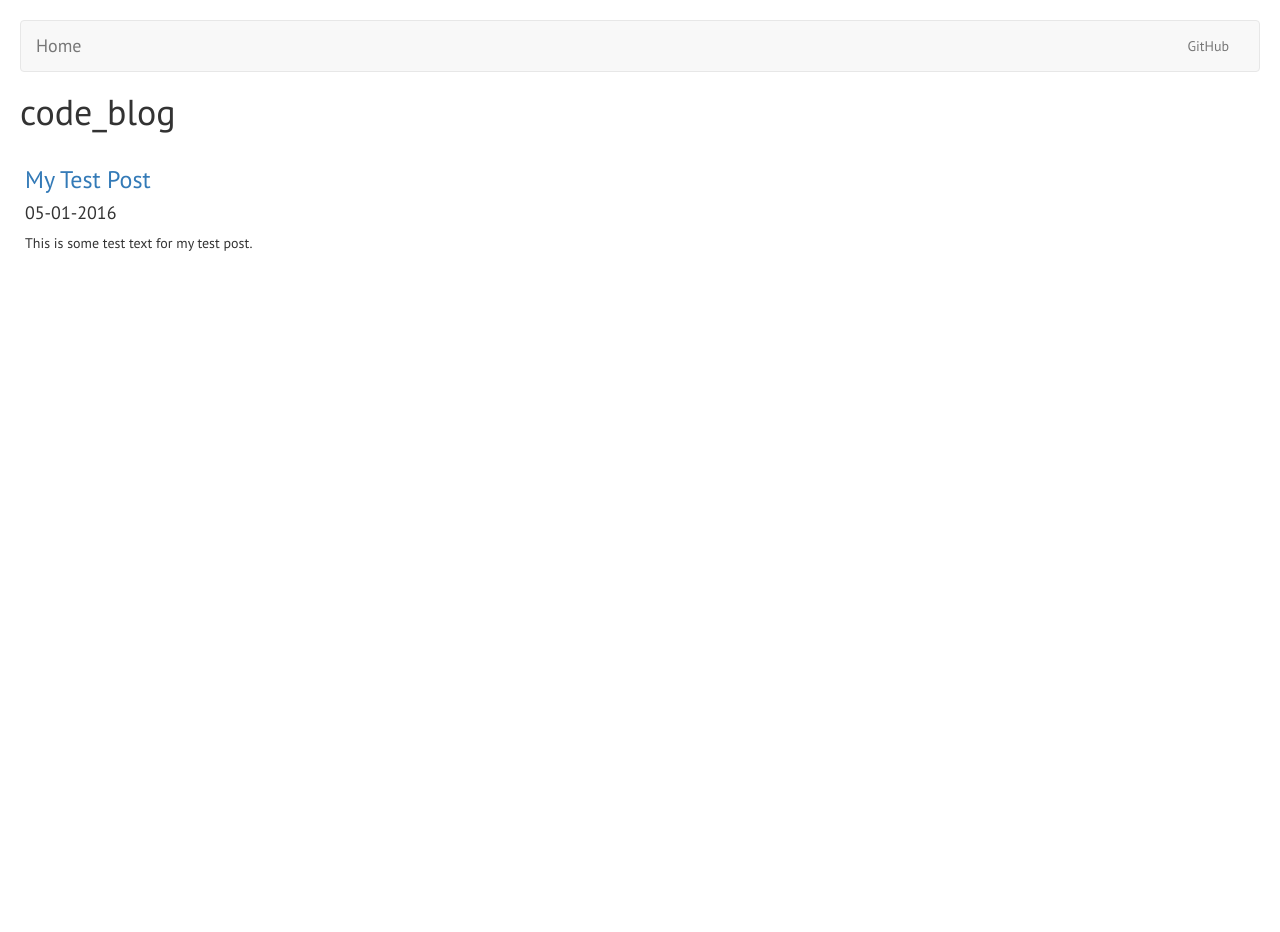
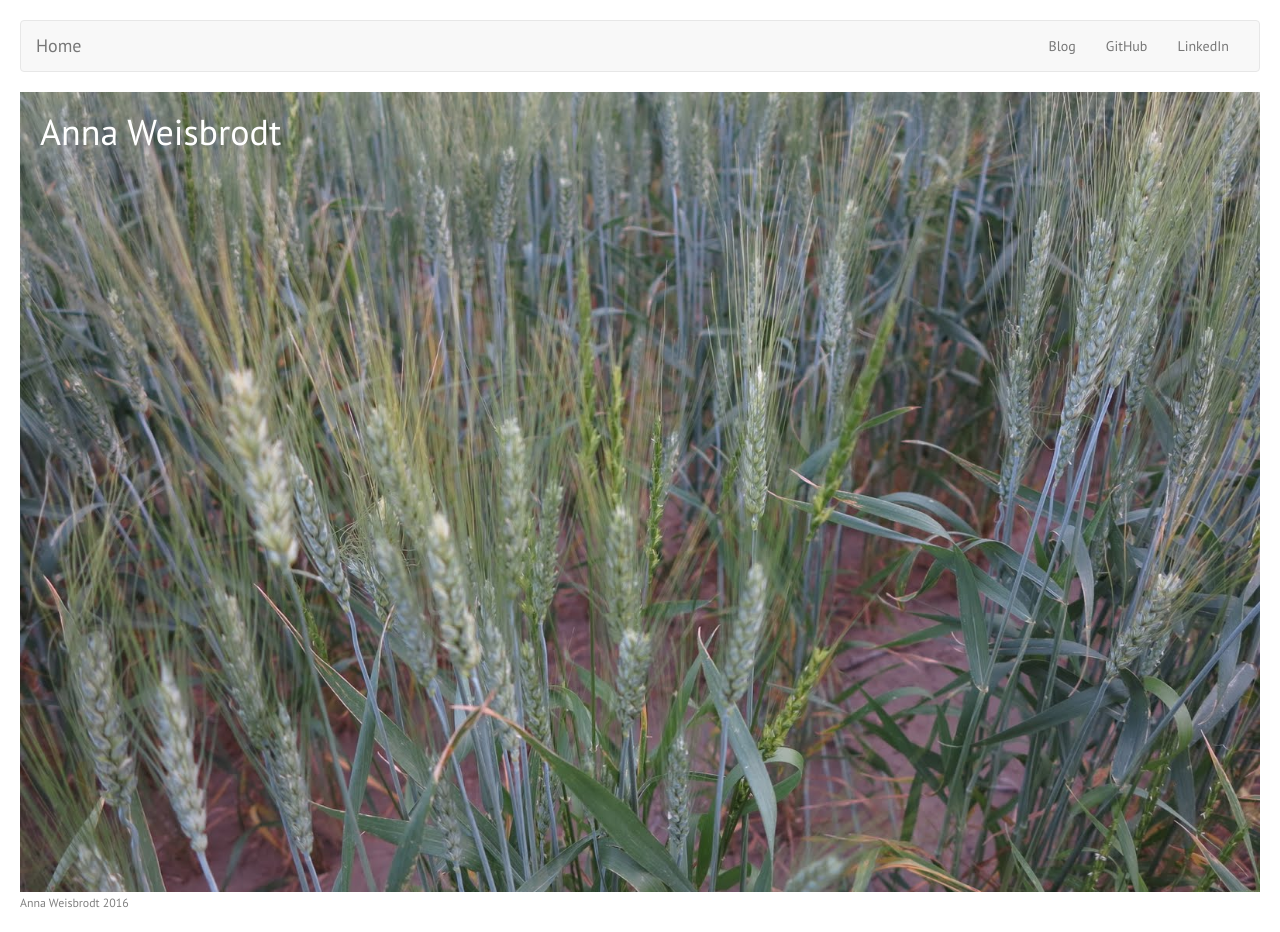
Before and after one commit to AnnaCW/AnnaCW.github.io, a Jekyll site: the page built from index.html, in a window 1280 px wide. Built offline with Jekyll 4.4.1, drawn with Linux system fonts in a browser that asks for light colours.

Commit message:
working on styling; added background image

```diff
--- a/_includes/footer.html
+++ b/_includes/footer.html
@@ -1,3 +1,5 @@
-    </div>
-  </body>
+    </body>
+  <footer>
+    <small> Anna Weisbrodt 2016 </small>
+  </footer>
 </html>
--- a/_includes/header.html
+++ b/_includes/header.html
@@ -16,7 +16,9 @@
               </div>
         <div class = "collapse navbar-collapse">
           <ul class = "nav navbar-nav navbar-right">
+            <li><a href="/blog">Blog</a></li>
             <li><a href="https://github.com/AnnaCW">GitHub</a></li>
+            <li><a href="https://www.linkedin.com/in/anna-weisbrodt-7b7a3776?trk=nav_responsive_tab_profile">LinkedIn</a></li>
           </ul>
         </div>
    </nav>
--- a/_posts/2016-05-01-test-post.html
+++ b/_posts/2016-05-01-test-post.html
@@ -4,6 +4,10 @@ layout: posts
 date: 2016-05-01
 ---
 
+<section>
+
 <p> This is some test text for my test post. </p>
 
-<img id="post_image" src="http://photosforclass.com/download/3432380537" alt="post_image">
+<img class="post_image" src="http://photosforclass.com/download/3432380537" alt="post_image">
+
+</section>
--- a/css/styles.css
+++ b/css/styles.css
@@ -1,19 +1,79 @@
+/* http://meyerweb.com/eric/tools/css/reset/
+   v2.0 | 20110126
+   License: none (public domain)
+*/
+
+/*html, body, div, span, applet, object, iframe,
+h1, h2, h3, h4, h5, h6, p, blockquote, pre,
+a, abbr, acronym, address, big, cite, code,
+del, dfn, em, img, ins, kbd, q, s, samp,
+small, strike, strong, sub, sup, tt, var,
+b, u, i, center,
+dl, dt, dd, ol, ul, li,
+fieldset, form, label, legend,
+table, caption, tbody, tfoot, thead, tr, th, td,
+article, aside, canvas, details, embed,
+figure, figcaption, footer, header, hgroup,
+menu, nav, output, ruby, section, summary,
+time, mark, audio, video {
+	margin: 0;
+	padding: 0;
+	border: 0;
+	font-size: 100%;
+	font: inherit;
+	vertical-align: baseline;
+}
+/* HTML5 display-role reset for older browsers */
+/*article, aside, details, figcaption, figure,
+footer, header, hgroup, menu, nav, section {
+	display: block;
+}
+body {
+	line-height: 1;
+}
+ol, ul {
+	list-style: none;
+}
+blockquote, q {
+	quotes: none;
+}
+blockquote:before, blockquote:after,
+q:before, q:after {
+	content: '';
+	content: none;
+}
+table {
+	border-collapse: collapse;
+	border-spacing: 0;
+}*/
+
+/*************/
+
 body {
   /*background-color: gray;*/
   font-family: 'PT Sans', sans-serif;
+  padding: 20px;
+
+}
+
+h1 {
+  color: white;
   padding: 20px;
 }
 
 .main {
   width: auto;
   height: 800px;
-  /*background-image: url("https://farm9.staticflickr.com/8567/16414338272_0e8c7fa4b4.jpg");
-  background-size: cover;*/
+  background-image: url("/assets/IMG_0401 (1).jpg");
+  background-size: cover;
 }
 
-.post_listing {
+
+section.post_listing {
+  width: 300px;
   padding: 5px;
-  /*border: 2px solid gray;*/
+  border-bottom: 2px solid gray;
+  border-radius: 3px;
 }
 
 nav {
@@ -24,6 +84,10 @@ nav {
   color: white;
 }*/
 
-#post_image {
+.post_image {
   height: 100px;
 }
+
+footer {
+  color: gray;
+}
--- a/index.html
+++ b/index.html
@@ -2,16 +2,10 @@
 layout: default
 ---
 
-<div class = "main">
+<section class = "main">
 
-<h1>code_blog</h1>
 
-{% for post in site.posts %}
-  <div class = "post_listing">
-  <h3><a href="{{ post.url }}">{{ post.title }}</a></h3>
-  <h4>{{ post.date | date: "%m-%d-%Y" }}</h4>
-  <p>{{ post.content | strip_html | truncatewords:10}}</p>
-</div>
-{% endfor %}
+<h1>Anna Weisbrodt</h1>
 
-</div>
+
+</section>
```
Also changed, not shown: blog.html (added, +14 -0 lines), assets/IMG_0401 (1).jpg (added).
